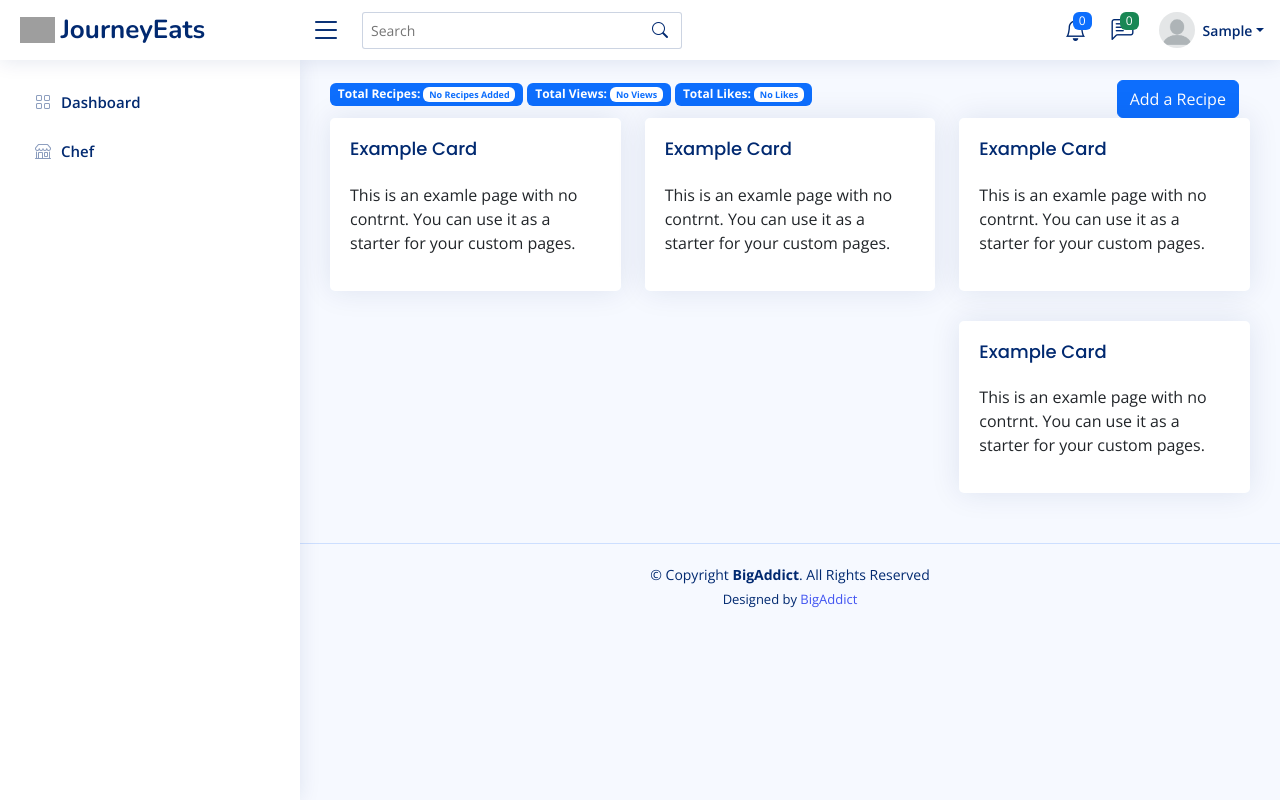
After one commit to BigAddict/JourneyEats, a Django app: page /chef/recipes in a window 1280 px wide. The commit adds this page. Run offline with Django 5.2, Linux system fonts and the light colour scheme; a user stored in the database is signed in; data comes from the database, SQL or seed files in the repository; tables that the repository leaves empty hold one stand-in row (values such as "Sample post"); some libraries are stand-ins or nearby versions; grey boxes are pictures that could not be loaded.

Commit message:
modified:   chef_regestry/models.py 	new file:   chef_regestry/templates/chef_regestry/chef_recipe_edit_view.html 	deleted:    chef_regestry/templates/chef_regestry/update_details.html 	modified:   chef_regestry/urls.py 	modified:   chef_regestry/views.py 	modified:   dashboard/templates/dashboard/base.html 	modified:   manage.py 	modified:   static/img/messages-1.jpg 	modified:   static/img/messages-2.jpg 	modified:   static/img/messages-3.jpg 	modified:   static/img/news-1.jpg 	modified:   static/img/news-2.jpg 	modified:   static/img/news-3.jpg 	modified:   static/img/news-4.jpg 	modified:   static/img/news-5.jpg 	modified:   static/img/not-found.svg 	modified:   static/img/product-1.jpg 	modified:   static/img/product-2.jpg 	modified:   static/img/product-3.jpg 	modified:   static/img/product-4.jpg 	modified:   static/img/product-5.jpg 	modified:   static/img/profile-img.jpg 	modified:   static/img/slides-1.jpg 	modified:   static/img/slides-2.jpg 	modified:   static/img/slides-3.jpg 	modified:   static/js/main.js 	modified:   static/vendor/php-email-form/validate.js

```diff
--- a/chef_regestry/models.py
+++ b/chef_regestry/models.py
@@ -23,9 +23,10 @@ class Chef(models.Model):
 
 class Recipe(models.Model):
     chef = models.ForeignKey(Chef, on_delete=models.CASCADE, related_name='recipes')
-    thumbnail = models.ImageField(('Recipe Thumbnail'), upload_to='recipe_thumbnails/')
+    thumbnail = models.ImageField(_('Recipe Thumbnail'), upload_to='recipe_thumbnails/')
     title = models.CharField(_("Title"), max_length=100)
-    description = models.TextField(_('Description'), blank=True)
+    short_description = models.CharField(_("Short Description"), max_length=250, blank=True)
+    description = models.TextField(_('Full Description'))
     ingredients = models.TextField(_("Ingredients"))
     updated_at = models.DateTimeField(_("Updated At"), auto_now=True)
 
@@ -58,3 +59,20 @@ class RecipePhotos(models.Model):
 
     def __str__(self):
         return f"Photo for {self.recipe.title}"
+
+class RecipeInteraction(models.Model):
+    """
+    When a user views a chef's recipe, this model logs automatically and is used
+    to determine the number of views a certain recipe had.
+    """
+    recipe = models.ForeignKey(Recipe, on_delete=models.CASCADE, related_name="interactions")
+    user = models.ForeignKey(CustomUser, on_delete=models.CASCADE)
+    like = models.BooleanField(_("Like Recipe"), blank=True)
+    comment = models.CharField(_("Comment"), max_length=150, blank=True)
+
+    class Meta:
+        verbose_name = _("Recipe Interaction")
+        verbose_name_plural = _("Recipe Interactions")
+
+    def __str__(self):
+        return f"{self.user.email} interaction on {self.recipe.chef.user.email}'s recipe."
--- /dev/null
+++ b/chef_regestry/templates/chef_regestry/chef_recipe_edit_view.html
@@ -0,0 +1,114 @@
+{% extends "dashboard/base.html" %}
+{% load static %}
+{% block title %}JourneyEats{% endblock %}
+{% block content %}
+
+<section class="section">
+    <div class="row">
+      <div class="col-lg-10">
+        <span class="badge bg-primary">Total Recipes: <span class="badge bg-white text-primary">{{recipe_count|default:"No Recipes Added"}}</span></span>
+        <span class="badge bg-primary">Total Views: <span class="badge bg-white text-primary">{{recipe.total_views|default:"No Views"}}</span></span>
+        <span class="badge bg-primary">Total Likes: <span class="badge bg-white text-primary">{{recipe.total_likes|default:"No Likes"}}</span></span>
+      </div>
+      <div class="col-lg-2">
+        <button type="button" class="btn btn-primary" data-bs-toggle="modal" data-bs-target="#modalDialogScrollable">
+          Add a Recipe
+        </button>
+      </div>
+    </div>
+    <div class="row">
+      <div class="col-lg-4">
+
+        <div class="card">
+          <div class="card-body">
+            <h5 class="card-title">Example Card</h5>
+            <p>This is an examle page with no contrnt. You can use it as a starter for your custom pages.</p>
+          </div>
+        </div>
+
+      </div>
+
+      <div class="col-lg-4">
+
+        <div class="card">
+          <div class="card-body">
+            <h5 class="card-title">Example Card</h5>
+            <p>This is an examle page with no contrnt. You can use it as a starter for your custom pages.</p>
+          </div>
+        </div>
+
+      </div>
+
+        <div class="col-lg-4">
+
+        <div class="card">
+          <div class="card-body">
+            <h5 class="card-title">Example Card</h5>
+            <p>This is an examle page with no contrnt. You can use it as a starter for your custom pages.</p>
+          </div>
+        </div>
+
+        <div class="card">
+          <div class="card-body">
+            <h5 class="card-title">Example Card</h5>
+            <p>This is an examle page with no contrnt. You can use it as a starter for your custom pages.</p>
+          </div>
+        </div>
+
+      </div>
+
+      <div class="modal fade" id="modalDialogScrollable" tabindex="-1">
+        <div class="modal-dialog modal-xl">
+          <div class="modal-content">
+            <form action="{% url "recipes" %}" method="POST" enctype="multipart/form-data">
+              {% csrf_token %}
+              <div class="modal-header">
+                <h5 class="modal-title">Add Recipe</h5>
+                <button type="button" class="btn-close" data-bs-dismiss="modal" aria-label="Close"></button>
+              </div>
+              <div class="modal-body">
+                <div class="card">
+                  <div class="card-body row">
+                    <label for="imageInput" class="card-title col-form-label">Recipe Thumbnail</label>
+                      <div class="col-md-8 col-lg-9">
+                        <img id="imagePreview" src="{% if recipe.thumbnail %}{{ recipe.thumbnail.url }}{% else %}{% static 'img/profile.png' %}{% endif %}" alt="Recipe Thumbnail">
+                        <div class="pt-2">
+                          <label for="imageInput" class="btn btn-primary btn-sm" title="Upload new Thumbnail"><i class="bi bi-upload"></i> Upload Thumbnail</label>
+                          <input name="profile_picture" type="file" id="imageInput" accept="image/*" style="display: none;">
+                          <a href="#" id="removeImage" class="btn btn-danger btn-sm" title="Remove recipe Thumbnail"><i class="bi bi-trash"></i> Remove Thumbnail</a>
+                        </div>
+                      </div>
+                  </div>
+                </div>
+                <div class="card">
+                  <div class="card-body">
+                    <label for="short_description" class="col-form card-title">Short Description</label>
+                    <textarea name="short_description" id="short_description" maxlength="250" class="form-control"></textarea>
+                  </div>
+                </div>
+                <div class="card">
+                  <div class="card-body">
+                    <label for="ingredients" class="col-form card-title">Ingredients</label>
+                    <div class="quill-editor-default"></div>
+                  </div>
+                </div>
+                <div class="card">
+                  <div class="card-body">
+                    <label for="description" class="col-form card-title">Description</label>
+                    <div class="quill-editor-full"></div>
+                  </div>
+                </div>
+              </div>
+              <div class="modal-footer">
+                <button type="button" class="btn btn-secondary" data-bs-dismiss="modal">Close</button>
+                <button type="submit" class="btn btn-primary">Save changes</button>
+              </div>
+            </form>
+          </div>
+        </div>
+      </div>
+
+    </div>
+  </section>
+
+{% endblock %}
--- a/chef_regestry/urls.py
+++ b/chef_regestry/urls.py
@@ -1,7 +1,7 @@
 from django.urls import path
 
-from .views import create_chef
+from .views import ChefRecipeEditView
 
 urlpatterns = [
-    path("details", create_chef, name="create_chef")
+    path("recipes", ChefRecipeEditView.as_view(), name="recipes")
 ]
--- a/chef_regestry/views.py
+++ b/chef_regestry/views.py
@@ -1,29 +1,20 @@
+from typing import Any
+from django.http.response import HttpResponse as HttpResponse
 from django.views.generic import TemplateView
 from django.utils.decorators import method_decorator
 from django.http import HttpRequest
 from django.shortcuts import redirect, render
 
 from accounts.mixin import ChefRequiredMixin
-from .forms import ChefForm
-
-class ChefListingView(TemplateView):
-    pass
-
-class ChefDetailsEditView(ChefRequiredMixin, TemplateView):
-    pass
-
-class ChefRecipeView(TemplateView):
-    pass
 
 class ChefRecipeEditView(ChefRequiredMixin, TemplateView):
-    pass
 
-def create_chef(request:HttpRequest):
-    if request.method == 'POST':
-        form = ChefForm(request.POST, user=request.user)
-        if form.is_valid():
-            form.save()
-            redirect("dashboard")
-    else:
-        form = ChefForm(user=request.user)
-    return render(request, "chef_regestry/update_details.html", {'form': form})
+    template_name = "chef_regestry/chef_recipe_edit_view.html"
+
+    def get(self, request: HttpRequest, *args: Any, **kwargs: Any) -> HttpResponse:
+        self.user = request.user
+        return super().get(request, *args, **kwargs)
+
+    def post(self, request: HttpRequest, *args, **kwargs) -> HttpResponse:
+        print(request.POST)
+        return super().get(request, *args, **kwargs)
--- a/dashboard/templates/dashboard/base.html
+++ b/dashboard/templates/dashboard/base.html
@@ -199,6 +199,12 @@
           <span>Dashboard</span>
         </a>
       </li><!-- End Dashboard Nav -->
+      <li class="nav-item">
+        <a href="{% url "recipes" %}" class="nav-link collapsed">
+          <i class="bi bi-shop"></i>
+          <span>Chef</span>
+        </a>
+      </li>
 
 
 
--- a/static/js/main.js
+++ b/static/js/main.js
@@ -352,3 +352,26 @@ document.addEventListener('DOMContentLoaded', function() {
       profileImageInput.value = "{% static 'img/profile.png' %}"; // Clear file input
   });
 });
+
+document.addEventListener('DOMContentLoaded', function() {
+  var imageInput = document.getElementById('imageInput');
+  var imagePreview = document.getElementById('imagePreview');
+  var removeImage = document.getElementById('removeImage');
+
+  imageInput.addEventListener('change', function(event) {
+      var file = event.target.files[0];
+      var reader = new FileReader();
+
+      reader.onload = function(e) {
+          imagePreview.src = e.target.result;
+      };
+
+      reader.readAsDataURL(file);
+  });
+
+  removeImage.addEventListener('click', function(event) {
+      event.preventDefault();
+      imagePreview.src = "{% static 'img/profile.png' %}";
+      imageInput.value = "{% static 'img/profile.png' %}"; // Clear file input
+  });
+});
```
Also changed, not shown: chef_regestry/templates/chef_regestry/update_details.html (deleted, +0 -12 lines).
